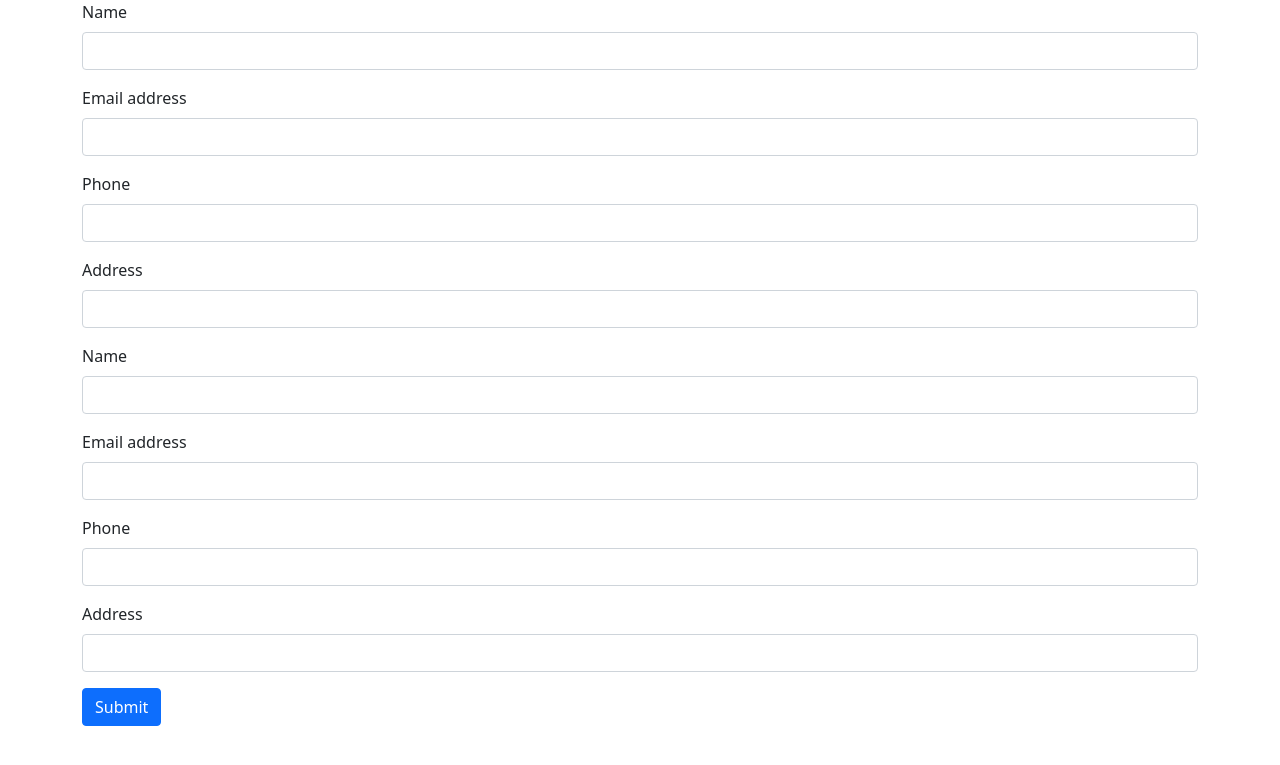
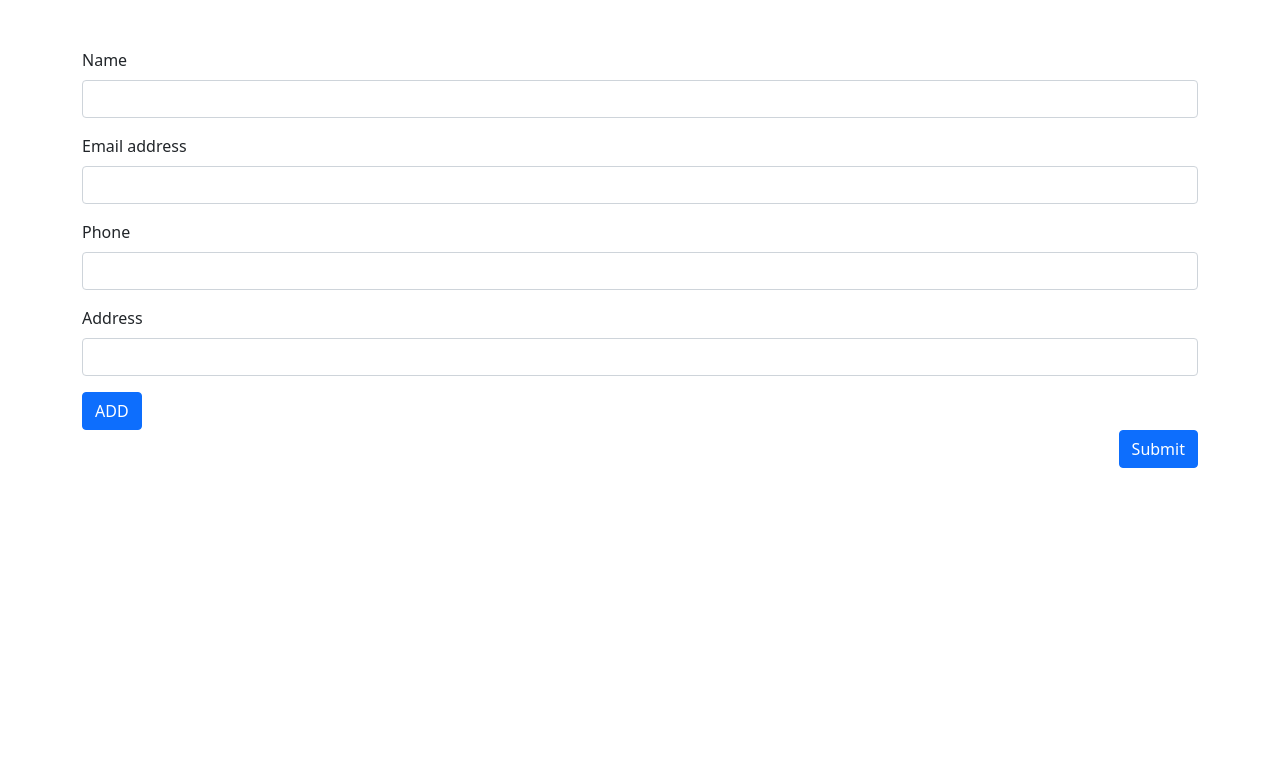
Before and after one commit to Shamonti/MultiFormPostgres, a Django app: page / in a window 1280 px wide. Shown: the top 765 px of the page. Run offline with Django 5.2, Linux system fonts and the light colour scheme; some libraries are stand-ins or nearby versions.

Commit message:
Added html template

```diff
--- a/MultiFormPostgres/multi_form/models.py
+++ b/MultiFormPostgres/multi_form/models.py
@@ -3,7 +3,7 @@ from django.db import models
 # Create your models here.
 class FormData(models.Model):
   name = models.CharField(max_length = 100, default='')
-  phone = models.IntegerField(blank=True, null=True)
+  phone = models.IntegerField(blank=True, null=True, default=0)
   email = models.CharField(max_length = 100, default='')
   address = models.CharField(max_length=255, default='')
   class Meta:
--- a/MultiFormPostgres/multi_form/templates/form_template.html
+++ b/MultiFormPostgres/multi_form/templates/form_template.html
@@ -19,6 +19,7 @@
     <div class="container">
       <form method="post">
         {% csrf_token %}
+        <div class="form-group pt-5" id="form-group-container">
           <div class="mb-3">
             <label for="name" class="form-label">Name</label>
             <input type="name" class="form-control" id="name" name="name" />
@@ -40,29 +41,17 @@
               name="address"
             />
           </div>
+        </div>
 
-        <div class="mb-3">
-          <label for="name" class="form-label">Name</label>
-          <input type="name" class="form-control" id="name" name="name" />
+        <button type="button" class="btn btn-primary" id="add-form-group">
+          ADD
+        </button>
+
+        <div class="row">
+          <div class="offset-md-10 col-md-2 d-flex justify-content-end">
+            <button type="submit" class="btn btn-primary">Submit</button>
           </div>
-        <div class="mb-3">
-          <label for="email" class="form-label">Email address</label>
-          <input type="email" class="form-control" id="email" name="email" />
         </div>
-        <div class="mb-3">
-          <label for="phone" class="form-label">Phone</label>
-          <input type="phone" class="form-control" id="phone" name="phone" />
-        </div>
-        <div class="mb-3">
-          <label for="address" class="form-label">Address</label>
-          <input
-            type="address"
-            class="form-control"
-            id="address"
-            name="address"
-          />
-        </div>
-        <button type="submit" class="btn btn-primary">Submit</button>
       </form>
     </div>
 
@@ -73,6 +62,68 @@
       crossorigin="anonymous"
     ></script>
 
-    <script></script>
+    <script>
+      document.addEventListener('DOMContentLoaded', function () {
+        const addButton = document.getElementById('add-form-group');
+        const formGroupContainer = document.getElementById(
+          'form-group-container'
+        );
+
+        addButton.addEventListener('click', function () {
+          const newFormGroup = document.createElement('div');
+          newFormGroup.className = 'mb-3';
+
+          const lineBreak = document.createElement('br');
+
+          const nameLabel = document.createElement('label');
+          nameLabel.className = 'form-label';
+          nameLabel.textContent = 'Name';
+
+          const nameInput = document.createElement('input');
+          nameInput.type = 'text';
+          nameInput.className = 'form-control';
+          nameInput.name = 'name';
+
+          const emailLabel = document.createElement('label');
+          emailLabel.className = 'form-label';
+          emailLabel.textContent = 'Email';
+
+          const emailInput = document.createElement('input');
+          emailInput.type = 'email';
+          emailInput.className = 'form-control';
+          emailInput.name = 'email';
+
+          const phoneLabel = document.createElement('label');
+          phoneLabel.className = 'form-label';
+          phoneLabel.textContent = 'Phone';
+
+          const phoneInput = document.createElement('input');
+          phoneInput.type = 'text';
+          phoneInput.className = 'form-control';
+          phoneInput.name = 'phone';
+
+          const addressLabel = document.createElement('label');
+          addressLabel.className = 'form-label';
+          addressLabel.textContent = 'Address';
+
+          const addressInput = document.createElement('input');
+          addressInput.type = 'text';
+          addressInput.className = 'form-control';
+          addressInput.name = 'address';
+
+          newFormGroup.appendChild(lineBreak);
+          newFormGroup.appendChild(nameLabel);
+          newFormGroup.appendChild(nameInput);
+          newFormGroup.appendChild(emailLabel);
+          newFormGroup.appendChild(emailInput);
+          newFormGroup.appendChild(phoneLabel);
+          newFormGroup.appendChild(phoneInput);
+          newFormGroup.appendChild(addressLabel);
+          newFormGroup.appendChild(addressInput);
+
+          formGroupContainer.appendChild(newFormGroup);
+        });
+      });
+    </script>
   </body>
 </html>
```
Lines whose indentation alone changed are shown as unchanged.
